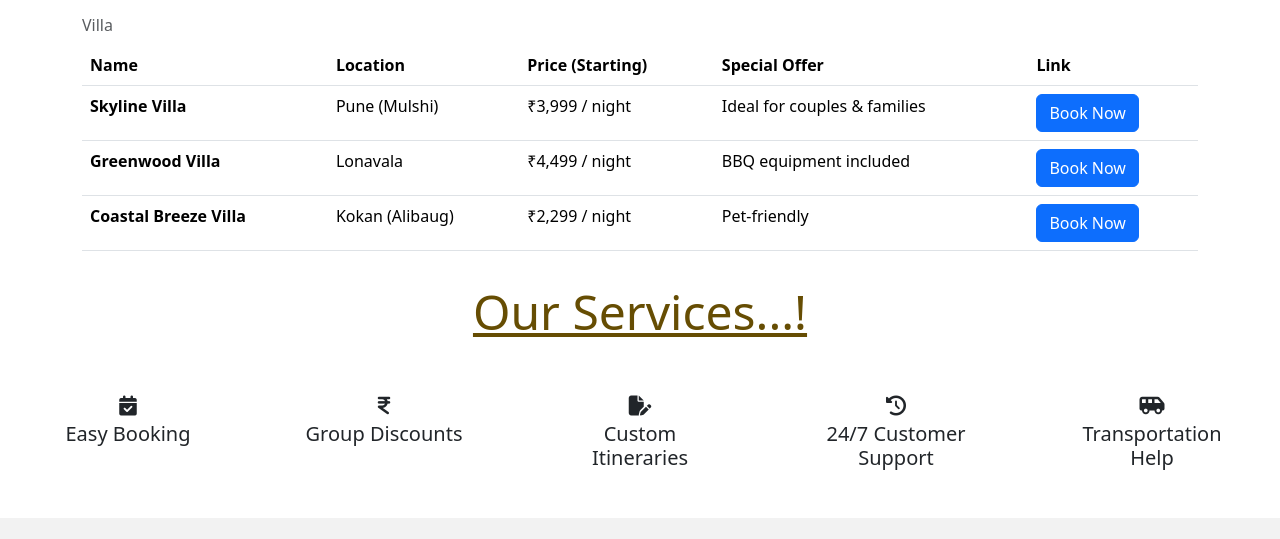
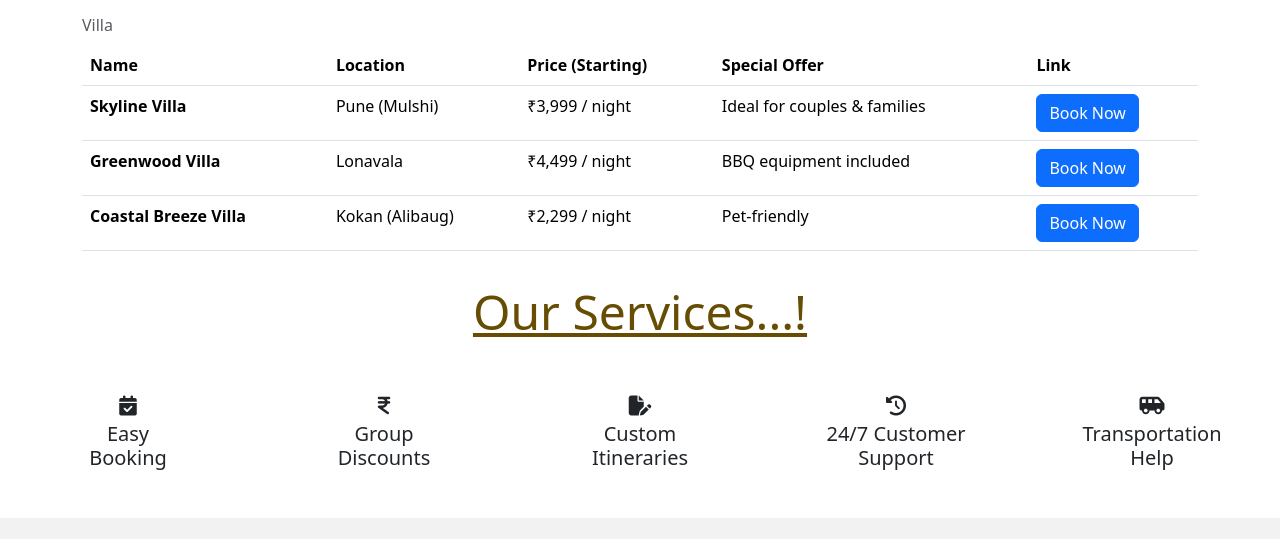
Before and after one commit to Miss-Shubhangi/one_stop_solution, a plain HTML site: page index.html in a window 1280 px wide. Shown: the part 1755-2294 px from the top of the page. Drawn offline with nearby package versions, Linux system fonts and the light colour scheme.

Commit message:
fixing some UI

```diff
--- a/index.html
+++ b/index.html
@@ -373,13 +373,13 @@
     <div class="card pt-4 border-0" style="width: 12rem;">
       <i class="fa-solid fa-calendar-check fa-lg"></i>
       <div class="card-body">
-        <h5 class="card-title">Easy Booking</h5>
+        <h5 class="card-title">Easy <br>Booking</h5>
       </div>
     </div>
       <div class="card pt-4 border-0" style="width: 12rem;">
         <i class="fa-solid fa-indian-rupee-sign fa-lg"></i>
         <div class="card-body">
-          <h5 class="card-title">Group Discounts</h5>
+          <h5 class="card-title">Group <br>Discounts</h5>
         </div>
       </div>
         <div class="card pt-4 border-0" style="width: 12rem;">
```
